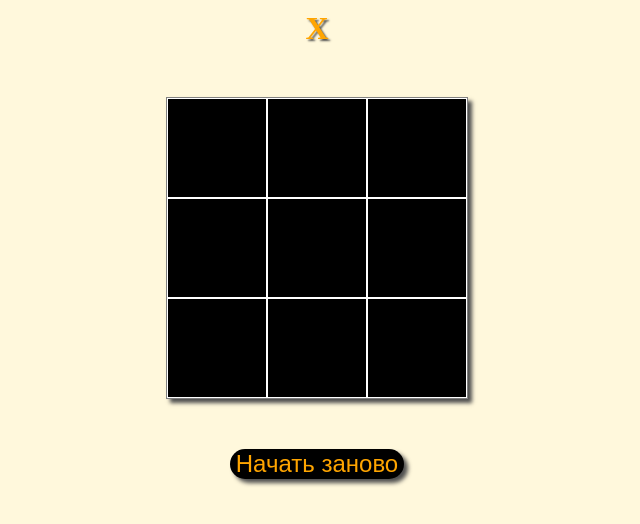
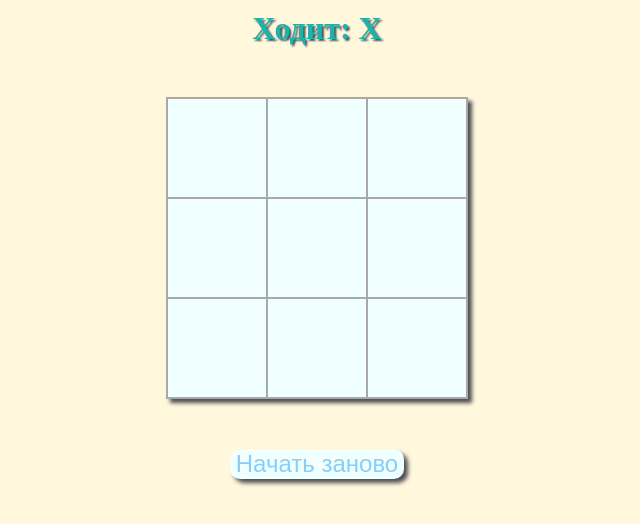
Before and after one commit to alexis871aa/cross-zero, a React (Vite) app: page / in a window 1280 px wide. Shown: the top 524 px of the page, without its empty margins (323-963 px from the left). Built offline with nearby package versions, Linux system fonts and the light colour scheme.

Commit message:
finish project cross-zero

```diff
--- a/package.json
+++ b/package.json
@@ -10,6 +10,7 @@
 		"preview": "vite preview"
 	},
 	"dependencies": {
+		"prop-types": "^15.8.1",
 		"react": "^18.2.0",
 		"react-dom": "^18.2.0"
 	},
--- a/src/components/Field/FieldLayout.jsx
+++ b/src/components/Field/FieldLayout.jsx
@@ -1,10 +1,16 @@
 import styles from './field.module.css';
+import { randomId, onClickField } from '/utils';
 
-export const FieldLayout = ({ field }) => {
+export const FieldLayout = ({ field, ...other }) => {
 	return (
 		<div className={styles.container}>
 			{field.map((el, index) => (
-				<button key={index} className={styles.button} id={index}>
+				<button
+					key={randomId()}
+					className={styles.button}
+					id={index}
+					onClick={(ev) => onClickField(ev.target.id, field, { ...other })}
+				>
 					{el}
 				</button>
 			))}
--- a/src/components/Field/field.module.css
+++ b/src/components/Field/field.module.css
@@ -2,7 +2,7 @@
 	margin: 50px auto;
 	width: 300px;
 	height: 300px;
-	border: 1px solid grey;
+	border: 1px solid #A9A9A9;
 	box-shadow: 4px 4px 4px #4f4f4f;
 }
 
@@ -11,8 +11,8 @@
 	height: 100px;
 	vertical-align: top;
 	font-size: 75px;
-	color: orange;
-	background-color: black;
-	border: 1px solid white;
+	color: #87CEFA;
+	background-color: #F0FFFF;
+	border: 1px solid #A9A9A9;
 	cursor: pointer;
 }
--- a/src/components/Game/game.module.css
+++ b/src/components/Game/game.module.css
@@ -4,11 +4,11 @@
 }
 
 .clear {
-	background-color: black;
+	background-color: #f0ffff;
 	font-size: x-large;
-	color: orange;
+	color: #87cefa;
 	cursor: pointer;
-	border-radius: 60px;
+	border-radius: 10px;
 	border: none;
 	box-shadow: 4px 4px 4px #4f4f4f;
 }
--- a/src/components/Information/InformationLayout.jsx
+++ b/src/components/Information/InformationLayout.jsx
@@ -1,5 +1,13 @@
 import styles from './information.module.css';
 
-export const InformationLayout = ({ currentPlayer }) => {
-	return <div className={styles.information}>{currentPlayer}</div>;
+export const InformationLayout = ({ currentPlayer, isDraw, isGameEnded }) => {
+	return (
+		<div className={styles.information}>
+			{isDraw
+				? 'Ничья'
+				: isGameEnded
+					? `Победа: ${currentPlayer}`
+					: `Ходит: ${currentPlayer}`}
+		</div>
+	);
 };
--- a/src/components/Information/information.module.css
+++ b/src/components/Information/information.module.css
@@ -1,6 +1,6 @@
 .information {
 	margin-top: 10px;
-	color: orange;
+	color: #20b2aa;
 	font-size: xx-large;
 	font-weight: bold;
 	text-shadow: 2px 2px 2px #4f4f4f;
--- a/utils.js
+++ b/utils.js
@@ -1,3 +1,5 @@
+import { WIN_PATTERNS } from './const';
+
 export const onClickClear = ({
 	setCurrentPlayer,
 	setIsGameEnded,
@@ -9,3 +11,42 @@ export const onClickClear = ({
 	setIsDraw(false);
 	setField(['', '', '', '', '', '', '', '', '']);
 };
+
+export const randomId = () => {
+	return Math.round(Math.random() * Date.now());
+};
+
+export const isWin = (field, currentPlayer) => {
+	const newArray = field
+		.map((_, index) => index)
+		.filter((el) => field[el] === currentPlayer && field[el] !== '');
+	return WIN_PATTERNS.some((win) => win.every((el) => newArray.includes(el)));
+};
+
+export const onClickField = (
+	id,
+	field,
+	{ currentPlayer, setCurrentPlayer, setField, isGameEnded, setIsGameEnded, setIsDraw },
+) => {
+	if (field.at(id) === '' && !isGameEnded) {
+		setField((prevField) => {
+			const newField = [...prevField];
+			newField[id] = currentPlayer;
+			return newField;
+		});
+		const updatedField = field.toSpliced(id, 1, currentPlayer);
+		if (isWin(updatedField, currentPlayer)) {
+			setIsGameEnded(true);
+		} else if (
+			!isWin(updatedField, currentPlayer) &&
+			!updatedField.some((el) => el === '')
+		) {
+			setIsDraw(true);
+		} else if (
+			!isWin(updatedField, currentPlayer) &&
+			updatedField.some((el) => el === '')
+		) {
+			setCurrentPlayer(currentPlayer === 'X' ? '0' : 'X');
+		}
+	}
+};
```
Also changed, not shown: src/components/Game/GameLayout.jsx (+12 -0 lines), 2 other files (tests, documents, lock files or other folders).
